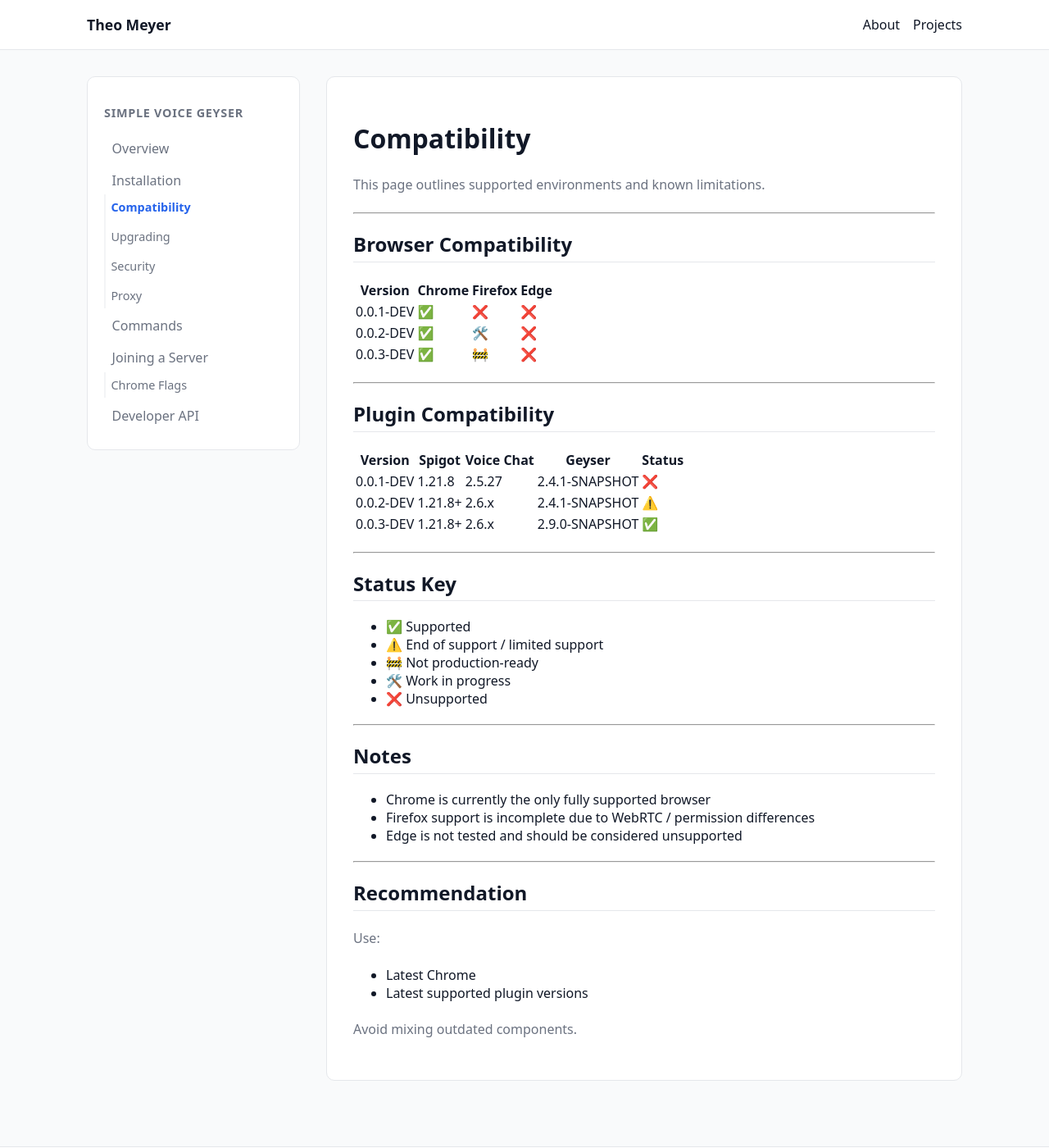
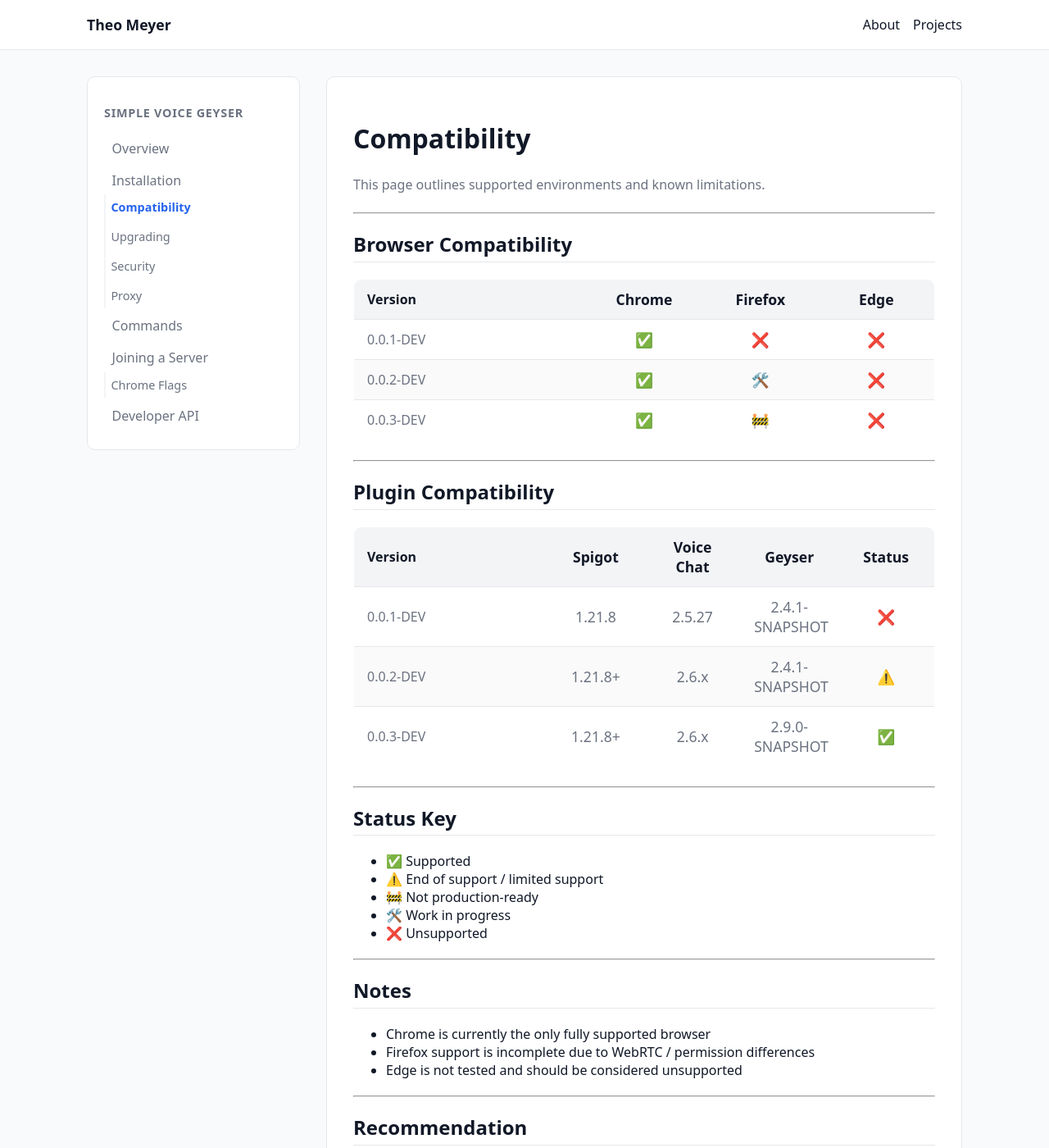
Before and after one commit to TheodoreMeyer/TheodoreMeyer.github.io, a Jekyll site: the page built from projects/SimpleVoiceGeyser/install/compatibility.markdown, in a window 1280 px wide and 1400 px high. Shown: the whole window at 82% size. Built offline with Jekyll 4.4.1, drawn with Linux system fonts in a browser that asks for light colours.

Commit message:
Table fix

```diff
--- a/assets/css/projects.css
+++ b/assets/css/projects.css
@@ -155,6 +155,79 @@
 .content-wrapper > * + * {
     margin-top: 1.25rem;
 }
+/* ==========================
+   Tables (Fixed Layout)
+   ========================== */
+
+table {
+    width: 100%;
+    table-layout: fixed;   /* IMPORTANT FIX */
+    border-collapse: collapse;
+
+    margin: 1.5rem 0;
+
+    background: var(--surface);
+    border: 1px solid var(--border);
+    border-radius: 10px;
+
+    overflow: hidden;
+}
+
+/* Header */
+thead {
+    background: var(--surface-light);
+}
+
+th {
+    text-align: left;
+    font-weight: 600;
+
+    padding: 0.75rem 1rem;
+
+    border-bottom: 1px solid var(--border);
+    color: var(--text);
+}
+
+/* Cells */
+td {
+    padding: 0.75rem 1rem;
+
+    border-bottom: 1px solid var(--border);
+    color: var(--text-muted);
+}
+
+/* Remove last row border */
+tbody tr:last-child td {
+    border-bottom: none;
+}
+
+/* Zebra + hover */
+tbody tr:nth-child(even) {
+    background: #fafafa;
+}
+
+tbody tr:hover {
+    background: #f3f4f6;
+}
+
+/* ==========================
+   Column alignment
+   ========================== */
+
+/* first column (Version) */
+th:first-child,
+td:first-child {
+    text-align: left;
+    width: 40%;
+}
+
+/* status columns */
+th:nth-child(n+2),
+td:nth-child(n+2) {
+    text-align: center;
+    width: 20%;
+    font-size: 1.1rem;
+}
 
 /* ==========================
    Code Blocks
```
